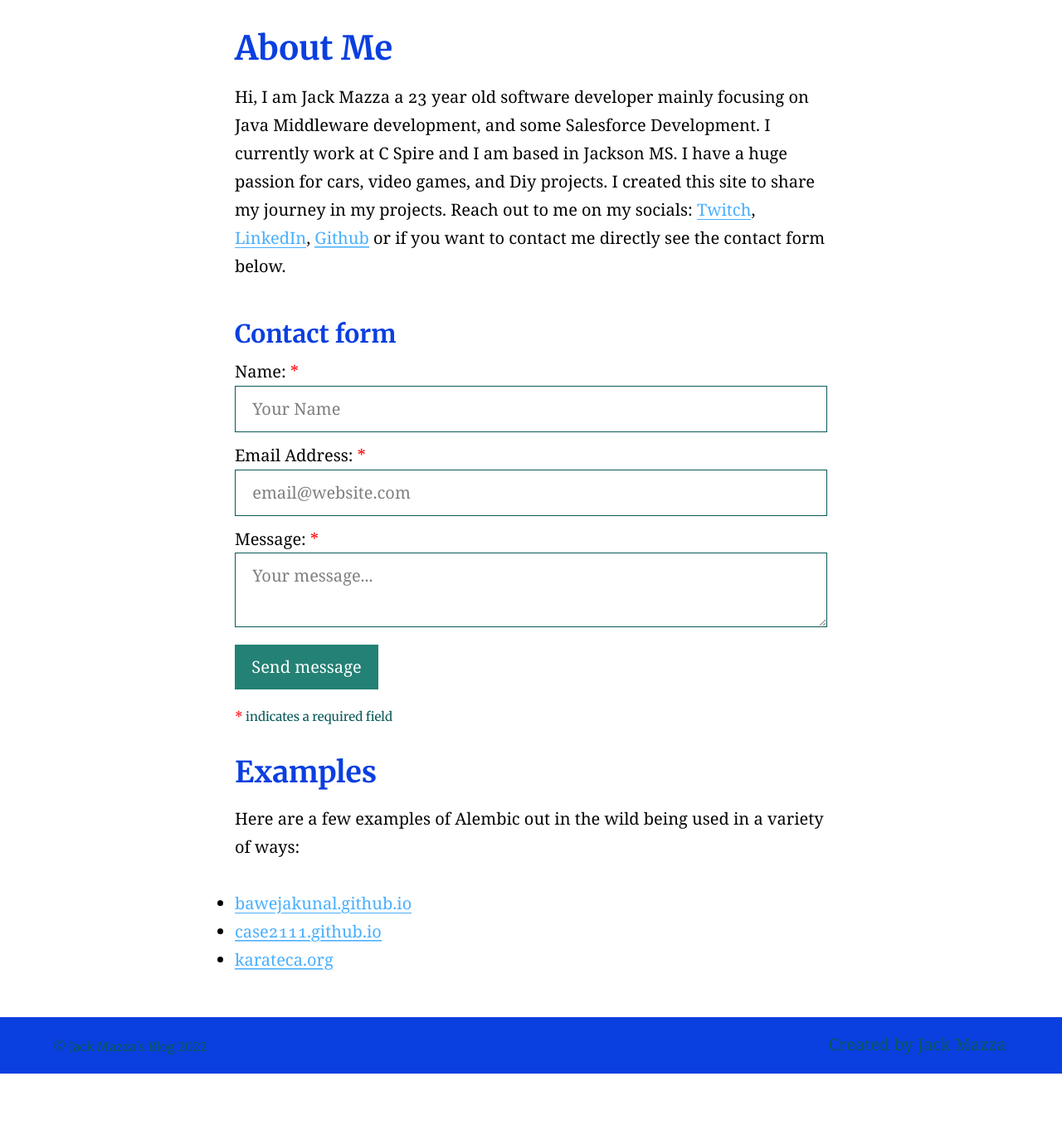
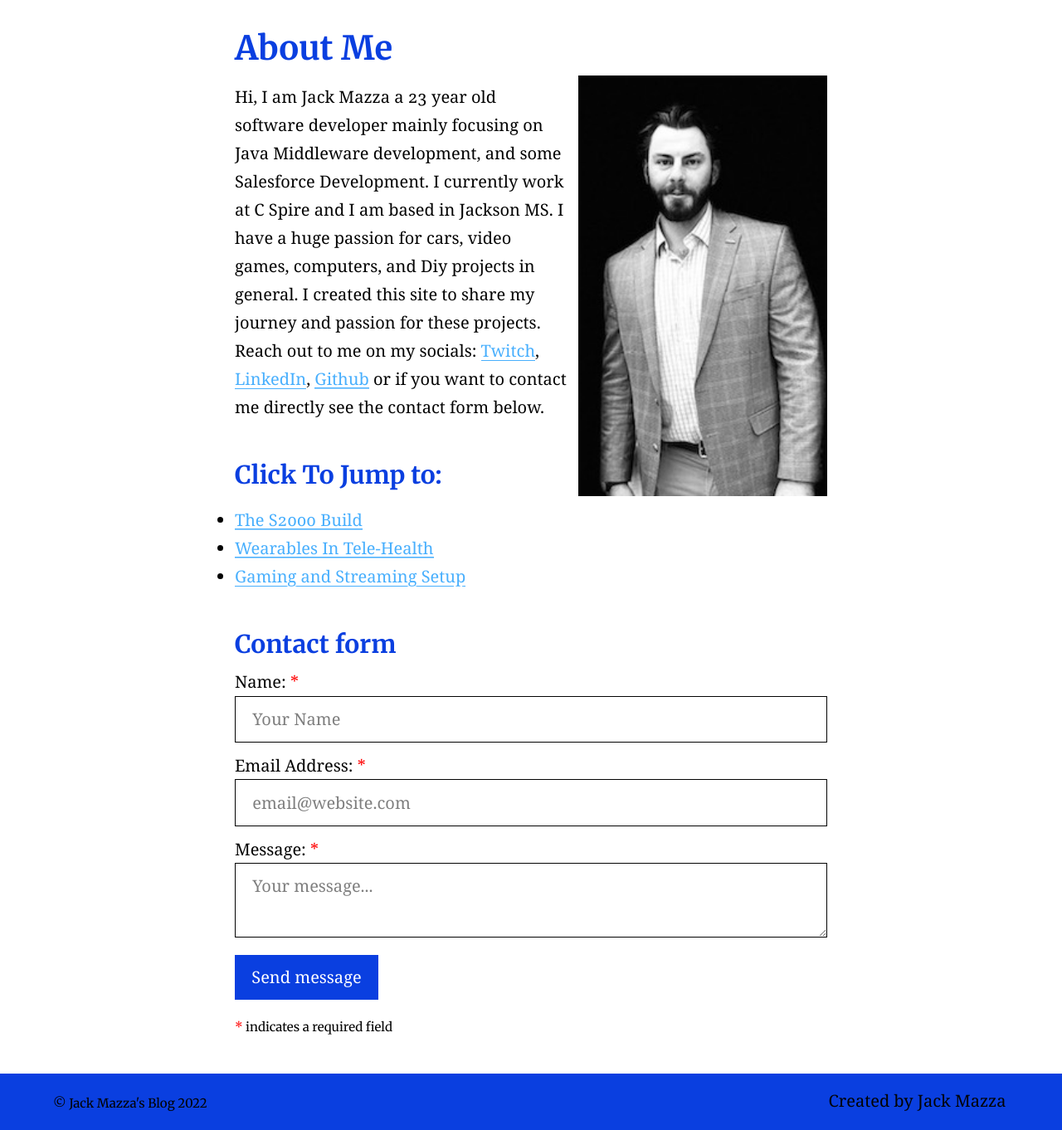
Before and after one commit to jmazza097/jmazza097.github.io, a Jekyll site: the page built from index.md, in a window 1280 px wide, cut to the strip 507-1869 px from the top of the page. Shown: the whole strip at 83% size. Built offline with Jekyll 4.4.1, drawn with Linux system fonts in a browser that asks for light colours; before the commit the page ends 1801 px from its top, so only the background shows below that.

Commit message:
finished home page

```diff
--- a/_sass/_settings.scss
+++ b/_sass/_settings.scss
@@ -2,7 +2,7 @@
 $backgroundColour: #ffffff !default;
 $codeBackgroundColour: #fafafa !default;
 $featureBackgroundColour: #f9fafa !default;
-$accentColour: #248175 !default;
+$accentColour: #0a3fe0  !default;
 
 // Text colours
 $headingColour: #0a3fe0 !default;
@@ -10,7 +10,7 @@ $bodyColour: #030303 !default;
 $linkColour: #48affd !default;
 $hoverColour: #687fc4 !default;
 $focusColour: #fa407a !default;
-$captionColour: #0a5959 !default;
+$captionColour: #030303 !default;
 $white: #ffffff !default;
 
 // Typography
--- a/index.md
+++ b/index.md
@@ -6,19 +6,18 @@ feature_text: |
 feature_image: "/assets/pictures/DSC_0044.jpg"
 excerpt: "Hi, I am Jack Mazza a 23 year old software developer mainly focusing on Java Middleware development, and some Salesforce Development. I currently work at C Spire and I am based in Jackson MS. I have a huge passion for cars, video games, and Diy projects. I created this site to share my journey in my projects."
 ---
-Hi, I am Jack Mazza a 23 year old software developer mainly focusing on Java Middleware development, and some Salesforce Development. I currently work at C Spire and I am based in Jackson MS. I have a huge passion for cars, video games, and Diy projects. I created this site to share my journey in my projects. Reach out to me on my socials: [Twitch](https://www.twitch.tv/tonycannoli1), [LinkedIn](https://www.linkedin.com/in/jack-mazza/), [Github](https://github.com/jmazza097) or if you want to contact me directly see the contact form below.
+{% include figure.html image="/assets/pictures/IMG_20210409_201525.jpeg" position="right" width="300" height="600" %} Hi, I am Jack Mazza a 23 year old software developer mainly focusing on Java Middleware development, and some Salesforce Development. I currently work at C Spire and I am based in Jackson MS. I have a huge passion for cars, video games, computers, and Diy projects in general. I created this site to share my journey and passion for these projects. Reach out to me on my socials: [Twitch](https://www.twitch.tv/tonycannoli1), [LinkedIn](https://www.linkedin.com/in/jack-mazza/), [Github](https://github.com/jmazza097) or if you want to contact me directly see the contact form below.
+
+
+
+
+### Click To Jump to:
+
+* [The S2000 Build](/categories#S2000/)
+* [Wearables In Tele-Health](/categories#research/)
+* [Gaming and Streaming Setup](/categories#gamingsetup/)
 
 
 ### Contact form
 
 {% include site-form.html %}
-
-
-
-## Examples
-
-Here are a few examples of Alembic out in the wild being used in a variety of ways:
-
-- [bawejakunal.github.io](https://bawejakunal.github.io/)
-- [case2111.github.io](https://case2111.github.io/)
-- [karateca.org](https://www.karateca.org/)
```
Also changed, not shown: _posts/2016-08-27-example-post-one.md (+1 -1 lines), _posts/2016-08-28-example-post-two.md (+1 -1 lines), _posts/2016-08-29-example-post-three.md (+1 -1 lines), assets/pictures/IMG_20210409_201525.jpeg (added), 2 other files.
